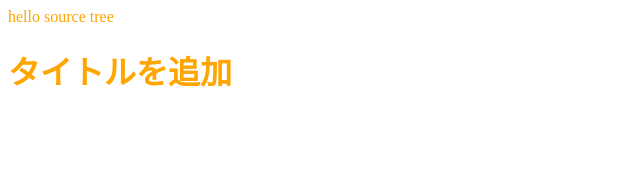
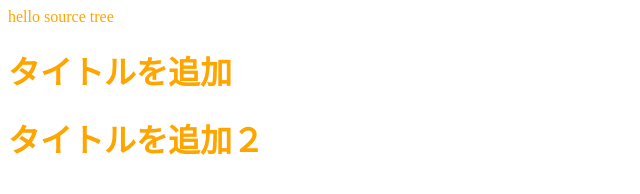
Before and after one commit to rhkt/git-practice, a plain HTML site: page index.html in a window 1280 px wide. Shown: the whole page, without its empty margins (0-640 px from the left). Drawn offline with Linux system fonts and the light colour scheme.

Commit message:
マスターにタイトルを追加

```diff
--- a/index.html
+++ b/index.html
@@ -10,6 +10,7 @@
 	<body>
 		hello source tree
 		<h1>タイトルを追加</h1>
+		<h1>タイトルを追加２</h1>
 	</body>
 	<script>
 		window.alert("エラーめ");
```
